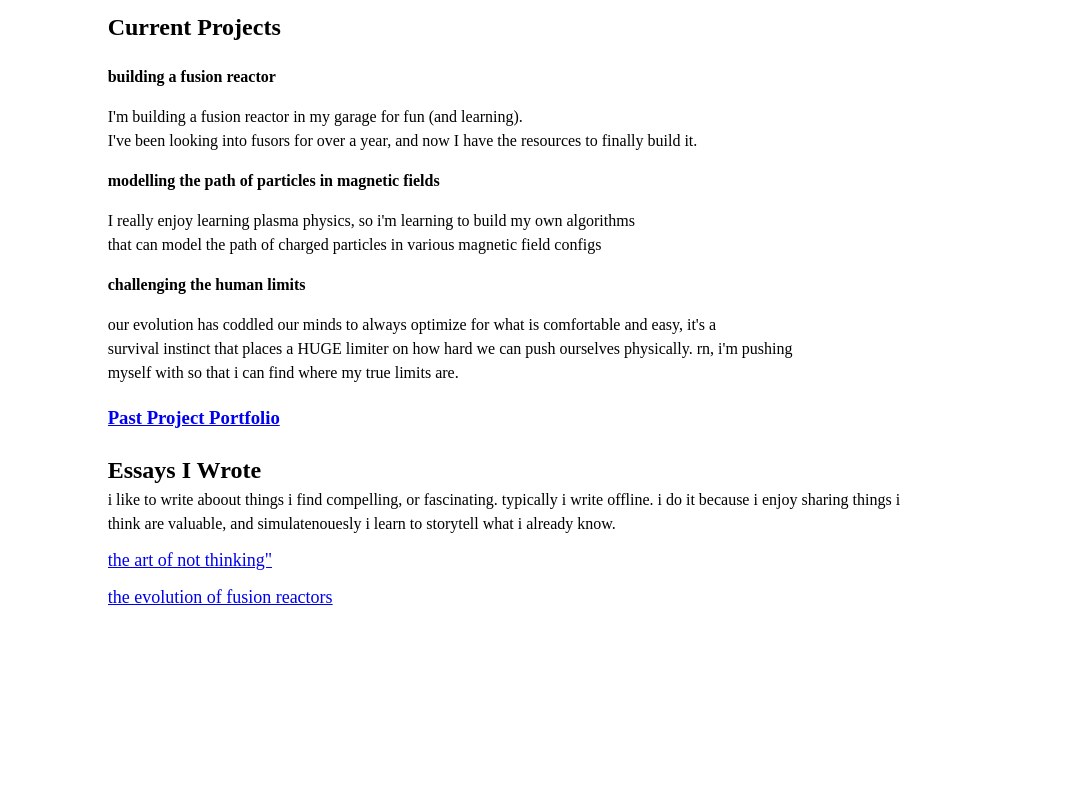
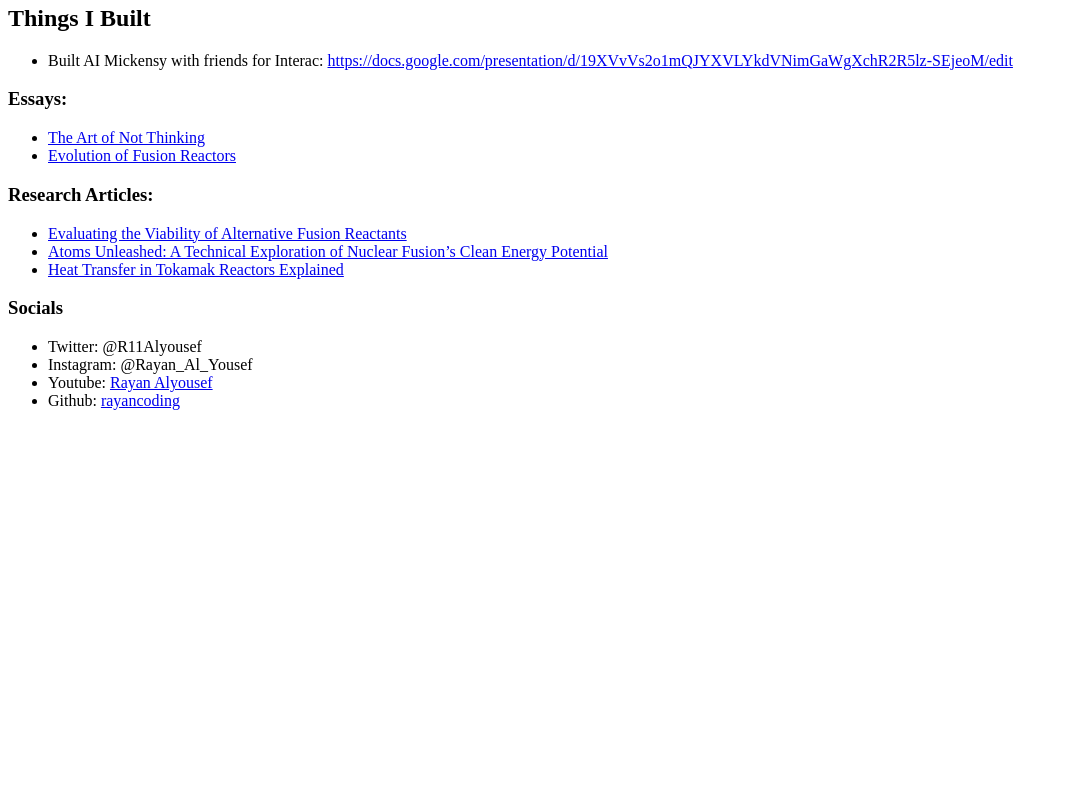
Before and after one commit to rayancoding/rayancoding, a plain HTML site: page index.html in a window 1280 px wide. Shown: the part 113-903 px from the top of the page, without its empty margins (0-1068 px from the left). After the commit the page ends 800 px from the top, so only its background shows below. Drawn offline with Linux system fonts and the light colour scheme.

Commit message:
sigil update

```diff
--- a/index.html
+++ b/index.html
@@ -1,90 +1,34 @@
+<!DOCTYPE html>
+
+<head>
+  <title>Rayan Alyousef</title>
+</head>
+<h1>Rayan Alyousef</h1>
+<p>I like to build things that make people go "dope". Rn I'm building a fusion reactor in my garage.</p>
 
 
-<!DOCTYPE html>
-<html lang="en">
-<head>
-    <meta charset="UTF-8">
-    <meta name="viewport" content="width=device-width, initial-scale=1.0">
-    <title>rayan alyousef</title>
-    <style>
-        body {
-            font-family: inherit;
-            line-height: 1.5;
-            text-align: left;
-            color: #000000;
-            padding-left: 3%;
-            padding-top: 3%;
-            padding-bottom: 25%;
-        }
-        .container {
-            width: 90%;
-            margin: auto;
-            overflow: hidden;
-        }
-        header {
-            background: none;
-            color: rgb(0, 0, 0);
-            padding: 10px;
-        }
-        section {
-            margin: 10px 0;
-        }
-        .portfolio-item, .blog-post {
-            margin-bottom: 10px;
-        }
-    </style>
-</head>
-<body></body>
-    <div class="container">
-        <section id="introduction">
-            <h2>Rayan Alyousef</h2>
-        </section>
+<h2>Things I Built</h2>
+<ul>
+  <li>Built AI Mickensy with friends for Interac: <a href="https://docs.google.com/presentation/d/19XVvVs2o1mQJYXVLYkdVNimGaWgXchR2R5lz-SEjeoM/edit">https://docs.google.com/presentation/d/19XVvVs2o1mQJYXVLYkdVNimGaWgXchR2R5lz-SEjeoM/edit</a></li>
+</ul>
 
-        <section id="portfolio">
-            <h2>Current Projects</h2>
-            <div class="portfolio-item">
-                <strong>building a fusion reactor</strong>
-                <p>I'm building a fusion reactor in my garage for fun (and learning).<br>
-                    I've been looking into fusors for over a year, and now I have the resources to finally build it.
-                    </p>
-            </div>
-            <div class="portfolio-item">
-                <strong>modelling the path of particles in magnetic fields</strong>
-                <p>I really enjoy learning plasma physics, so i'm learning to build my own algorithms <br>
-                    that can model the path of charged particles in various magnetic field configs</p>
-            </div>
-            <div class="portfolio-item">
-                <strong>challenging the human limits</strong>
-                <p>our evolution has coddled our minds to always optimize for what is comfortable and easy, it's a <br>
-                    survival instinct that places a HUGE limiter on how hard we can push ourselves physically. rn, i'm pushing <br>
-                    myself with so that i can find where my true limits are.</p>
-            </div>
-            <a href="portfolio.html"><h3>Past Project Portfolio</h3></a>        </section>
-        <head>
-            <style>
-                #blog h2 {
-                    margin-bottom: 0%; /* adjust this value to increase or decrease the bottom margin */
-                }
-                .desc {
-                    margin-top: 0%; /* adjust this value to increase or decrease the top margin */
-                    margin-bottom: 1%; /* adjust this value to increase or decrease the bottom margin */
-                }
-                .blog-post {
-                    font-size: 18px; /* adjust this value to increase or decrease the font size */
-                }
-            </style>
-        </head>
-        <section id="blog">
-            <h2>Essays I Wrote</h2>
-            <div class="desc">i like to write aboout things i find compelling, or fascinating. typically i write offline. i do it because i enjoy sharing things i <br>
-                think are valuable, and simulatenouesly i learn to storytell what i already know.</div>
-            <div class="blog-post">
-                <a href="blog-post-1.html">the art of not thinking"</a>
-            </div>
-            <div class="blog-post">
-                <a href="blog-post-2.html">the evolution of fusion reactors</a>
-            </div>
-        </section>
-    </div>
-</body>
-</html>
+<h3>Essays:</h3>
+<ul>
+    <li><a href="blog-post-1.html">The Art of Not Thinking</a></li>
+    <li><a href="blog-post-2.html">Evolution of Fusion Reactors</a></li>
+</ul>
+
+<h3>Research Articles:</h3>
+<ul>
+    <li><a href="https://medium.com/@rayanaly1105/evaluating-the-viability-of-alternative-fusion-reactants-89a9e3260c44">Evaluating the Viability of Alternative Fusion Reactants</a> <br></li>
+    <li><a href="https://medium.com/@rayanaly1105/atoms-unleashed-a-technical-exploration-of-nuclear-fusions-clean-energy-potential-109097ac68e2">Atoms Unleashed: A Technical Exploration of Nuclear Fusion’s Clean Energy Potential</a> <br></li>
+    <li><a href="https://miro.com/app/board/uXjVNZEgDhI=/">Heat Transfer in Tokamak Reactors Explained</a> <br></li>
+</ul>
+
+<h3>Socials</h3>
+<ul>
+  <li>Twitter: @R11Alyousef</li>
+  <li>Instagram: @Rayan_Al_Yousef</li>
+  <li>Youtube: <a href="https://www.youtube.com/channel/UCcoBV8XB7mALoaenXqxMI3Q">Rayan Alyousef</a></li>
+  <li>Github: <a href="https://github.com/rayancoding" target="_blank">rayancoding</a></li>
+</ul>
```
Also changed, not shown: old landing.html (added, +93 -0 lines), portfolio.html (deleted, +0 -67 lines).
